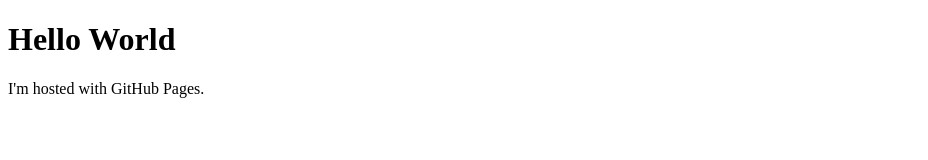
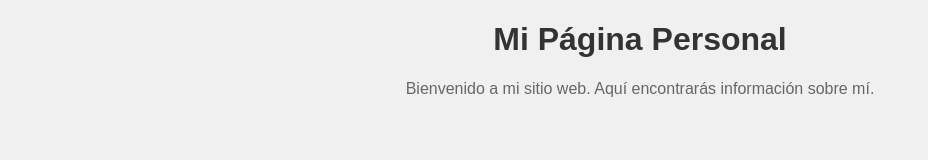
Before and after one commit to TobiDevloop/DarkMoon.github.io, a plain HTML site: page index.html in a window 1280 px wide. Shown: the whole page, without its empty margins (0-928 px from the left). Drawn offline with Linux system fonts and the light colour scheme.

Commit message:
Update index.html

```diff
--- a/index.html
+++ b/index.html
@@ -1,7 +1,17 @@
 <!DOCTYPE html>
-<html>
+<html lang="es">
+<head>
+    <meta charset="UTF-8">
+    <meta name="viewport" content="width=device-width, initial-scale=1.0">
+    <title>Mi Página Personal</title>
+    <link rel="stylesheet" href="styles.css">
+</head>
 <body>
-<h1>Hello World</h1>
-<p>I'm hosted with GitHub Pages.</p>
+    <h1>Mi Página Personal</h1>
+    <p>Bienvenido a mi sitio web. Aquí encontrarás información sobre mí.</p>
+
+    <!-- Agrega más contenido aquí: biografía, currículum, etc. -->
+
+    <script src="script.js"></script>
 </body>
 </html>
```
